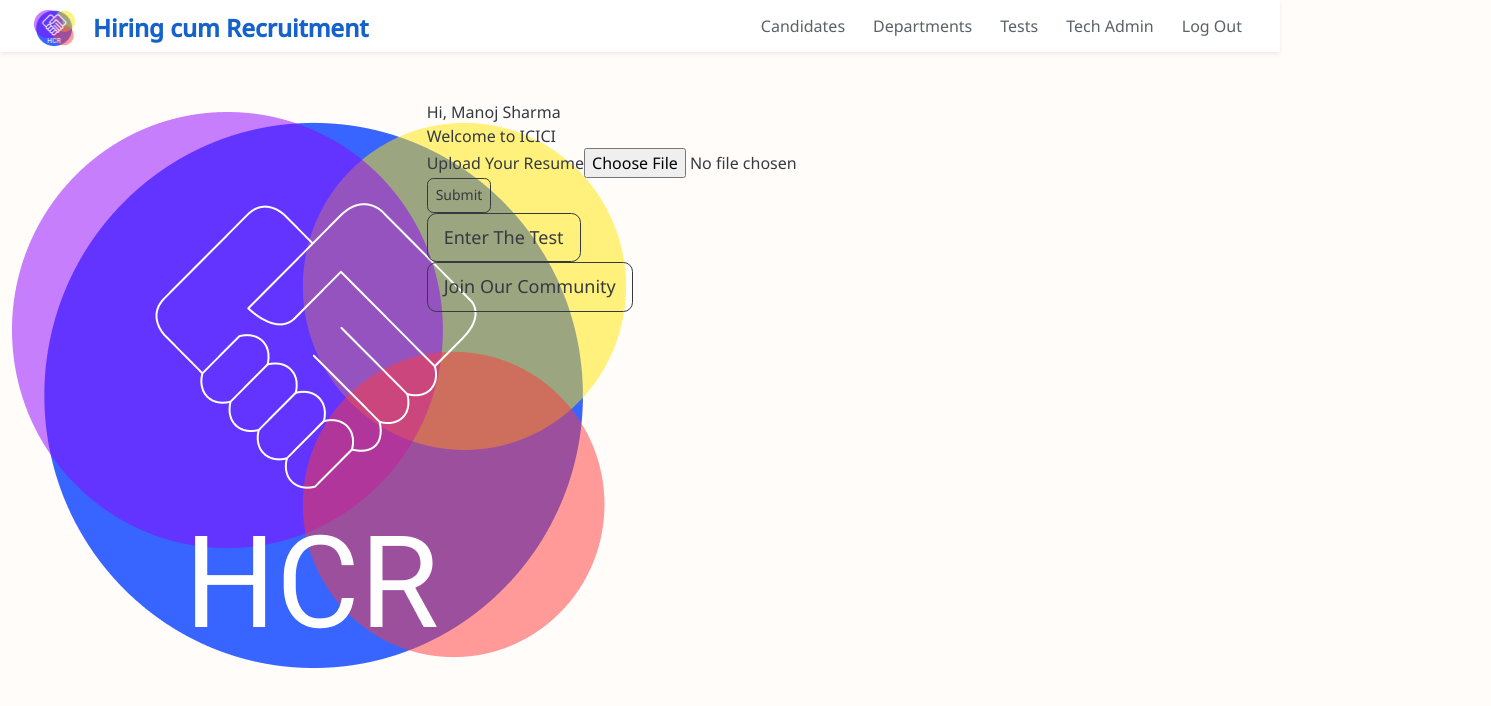
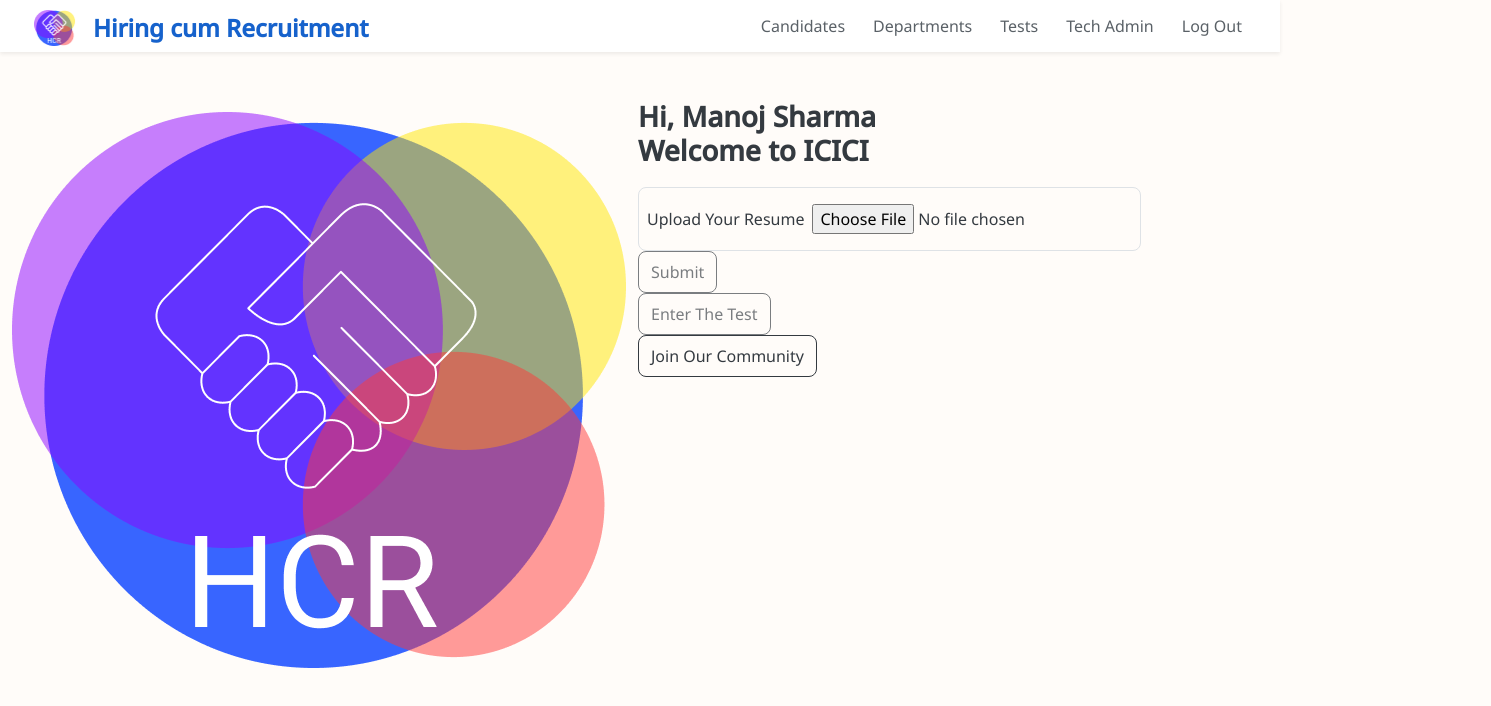
Before and after one commit to Maanas-Verma/recruitment-platform-fe, a React (Create React App) app: page /home in a window 1280 px wide. Shown: the top 706 px of the page, 1491 px wide, since content can reach past the window. Built offline with nearby package versions, Linux system fonts and the light colour scheme; no server answers.

Commit message:
Home stylng to change

```diff
--- a/src/pages/home-page/Home.tsx
+++ b/src/pages/home-page/Home.tsx
@@ -3,6 +3,7 @@
 import { useForm, FormProvider } from "react-hook-form";
 import Button from "../../components/Button";
 import axios from "axios";
+import { toast } from "react-toastify";
 
 //TODO: add a patch call for resume.
 
@@ -12,9 +13,9 @@
   });
 
   const [selectedFile, setSelectedFile] = useState<File | null>(null);
-  const [isTestEnabled, setIsTestEnabled] = useState<boolean>(true); // change this to false
+  const [isTestEnabled, setIsTestEnabled] = useState<boolean>(false);
   const [userSpecificData, setUserSpecificData] = useState<any>(null);
-
+  const [testId, setTestId] = useState<any>(null);
   const navigate = useNavigate();
 
   const imagePath = "/Logo_large.png";
@@ -26,10 +27,15 @@
       try {
         const response = await axios.get(
           //TODO: change this to some Id later
-          "http://13.233.194.145:8000/user/candidate/8f622670-1ead-4d6c-8719-22219962152c/"
+          "http://13.233.194.145:8000/user/candidate/1/"
         );
         setUserSpecificData(response.data);
-       if(response.data.resume!==null || response.data.resume!=="") setIsTestEnabled(true);
+        console.log('responsea aa: ', response);
+
+        if (response.data.resume !== null || response.data.resume !== "") {
+          setIsTestEnabled(true);
+          setTestId(response.data.id);
+        }
       } catch (error) {
         console.error("Error fetching user specific data:", error);
       }
@@ -37,7 +43,6 @@
 
     fetchData();
   }, []);
-  console.log("user specific data: ", userSpecificData);
 
   const handleClick = () => {
     const newWindow = window.open(
@@ -59,7 +64,8 @@
 
   const handleEnterTheTest = () => {
     console.log("Enter the test clicked");
-    navigate("/candidate-test");
+    alert("You are about to enter the test!");
+    navigate("/candidate-test", { state: { testId } });
   };
 
   const handleFileUpload = async () => {
@@ -71,7 +77,7 @@
     const formData = new FormData();
     formData.append("resume", selectedFile);
 
-    const apiUrl = `http://13.233.194.145:8000/user/candidate/8f622670-1ead-4d6c-8719-22219962152c/`;
+    const apiUrl = `http://13.233.194.145:8000/user/candidate/1/`;
 
     try {
       await axios.patch(apiUrl, formData);
@@ -79,8 +85,11 @@
       // Fetch updated user data after successful upload
       const response = await axios.get(apiUrl);
       setUserSpecificData(response.data);
-      if(response.data.resume!==null || response.data.resume!=="") setIsTestEnabled(true);
+      if (response.data.resume !== null || response.data.resume !== "") {
+        setIsTestEnabled(true);
+      }
       console.log("File uploaded successfully:", response.data);
+      toast.success("File uploaded successfully!");
     } catch (error) {
       console.error("Error uploading file:", error);
     }
@@ -88,38 +97,50 @@
 
   return (
     <div className="d-flex flex-row mx-0 mt-6">
-      <div className="d-flex  p-2 col-4">
+      <div className="d-flex  p-2 flex-shrink">
         <img src={imagePath} alt=""></img>
       </div>
       <div className="d-flex col-8 flex-column">
         <div className="d-flex flex-column">
-          <div>Hi, {userName}</div>
-          <div>Welcome to {companyName}</div>
+          <h3>
+            <strong>
+              <div>Hi, {userName}</div>
+              <div>Welcome to {companyName}</div>
+            </strong>
+          </h3>
         </div>
         <div>
           <FormProvider {...methods}>
-            <form>
-              <label htmlFor="file-upload">
+            <form onSubmit={(e) => e.preventDefault()}>
+              <label
+                htmlFor="file-upload"
+                className="border border-1 rounded-3 mt-3 p-2"
+              >
                 Upload Your Resume
                 <input
                   type="file"
                   id="file-upload"
                   name="asd"
                   onChange={handleFileChange}
+                  className="p-2"
                 />
               </label>
-              <div>
+              <div style={{ overflow: "auto" }}>
                 {userSpecificData && userSpecificData.resume && (
-                  <span>Selected File: {userSpecificData.resume}</span>
+                  <span className="col-3">
+                    Uploaded File: {userSpecificData.resume}
+                  </span>
                 )}
               </div>
 
               <Button
-                theme=""
-                size="small"
+                size="medium"
+                theme="dark"
+                buttonType="outline"
                 name="Submit"
-                extraClass="btn btn-outline-dark btn-lg"
+                submitType="submit"
                 onClick={handleFileUpload}
+                disabled={!selectedFile}
               />
             </form>
           </FormProvider>
@@ -127,22 +148,22 @@
 
         <div>
           <Button
-            size="large"
-            theme=""
+            size="medium"
+            theme="dark"
+            buttonType="outline"
             name="Enter The Test"
             disabled={!isTestEnabled}
             buttonId="enter-the-test"
-            extraClass="btn btn-outline-dark btn-lg"
             onClick={handleEnterTheTest}
           ></Button>
         </div>
         <div>
           <Button
-            size="large"
-            theme=""
+            size="medium"
+            theme="dark"
+            buttonType="outline"
             name="Join Our Community"
             buttonId="join-our-community"
-            extraClass="btn btn-outline-dark btn-lg"
             onClick={handleClick}
           ></Button>
         </div>
```
